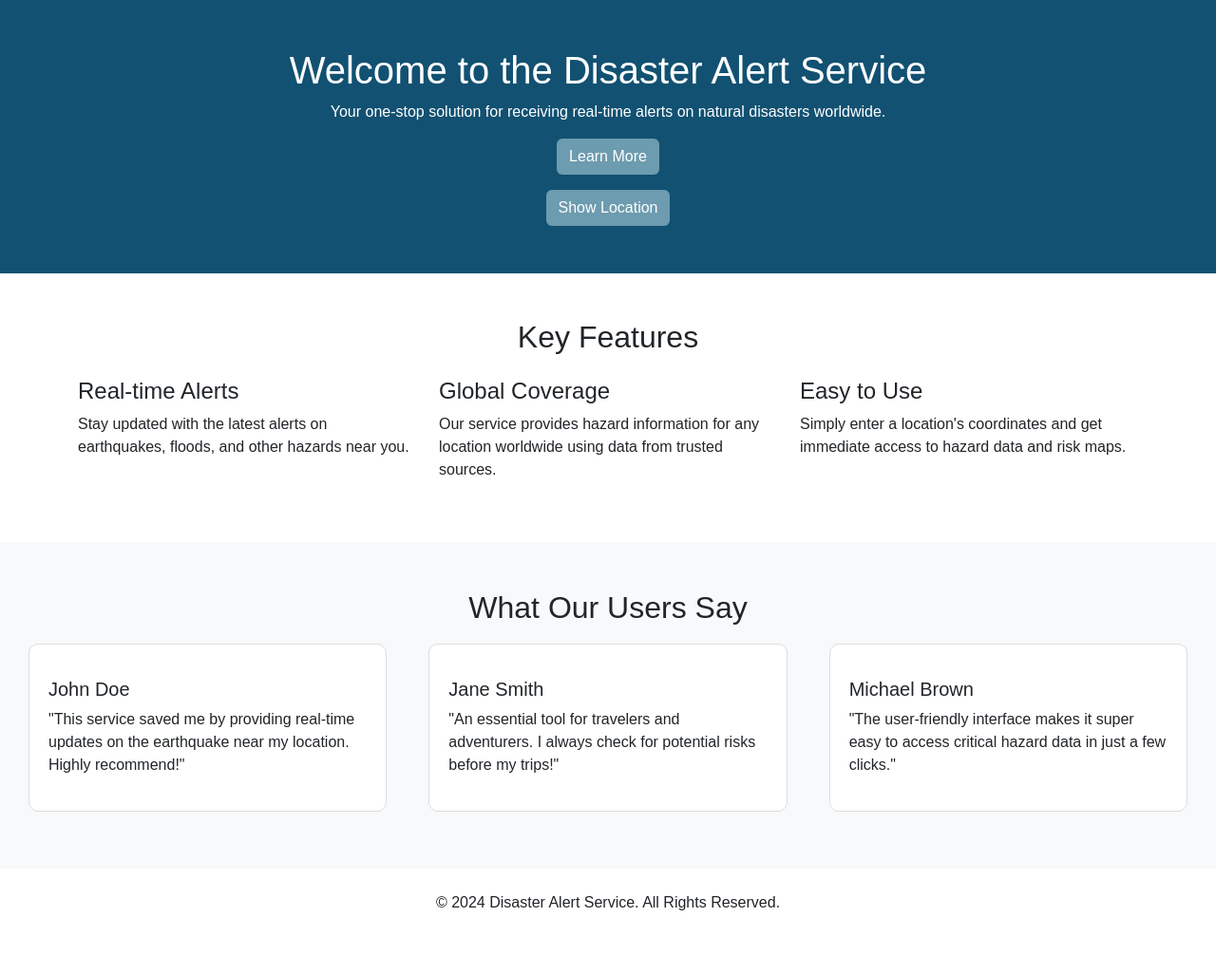
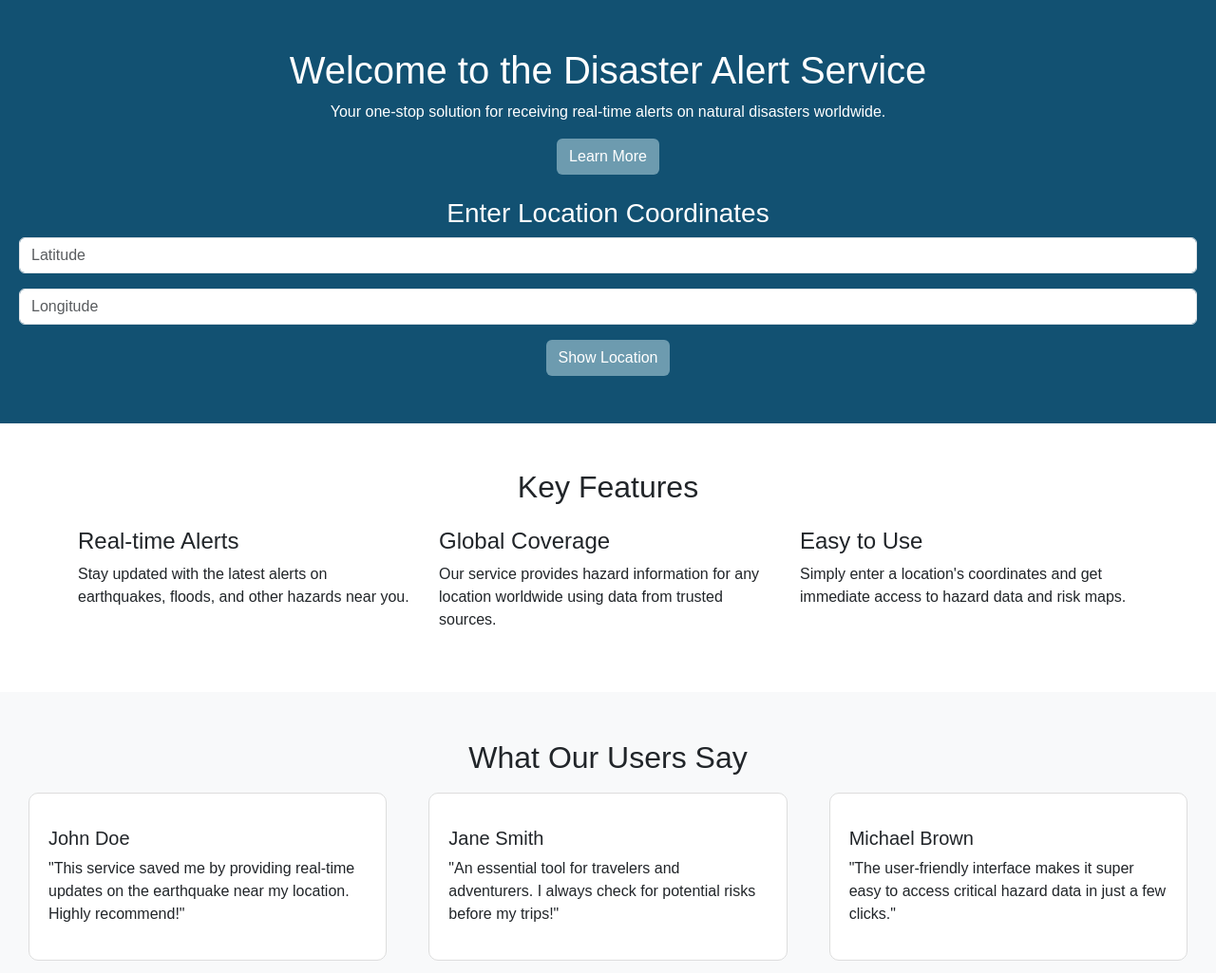
Before and after one commit to sriram5156689/disaster-alert-service, a plain HTML site: page index.html in a window 1280 px wide. Shown: the top 1025 px of the page at 95% size. Before the commit the page ends 1003 px from the top, so only its background shows below. Drawn offline with nearby package versions, Linux system fonts and the light colour scheme.

Commit message:
Update index.html

```diff
--- a/index.html
+++ b/index.html
@@ -42,8 +42,17 @@
         <h1>Welcome to the Disaster Alert Service</h1>
         <p>Your one-stop solution for receiving real-time alerts on natural disasters worldwide.</p>
         <a href="#features" class="btn btn-custom">Learn More</a>
-        <br>
-        <a href="location.html?latitude=37.7749&longitude=-122.4194" class="btn btn-custom mt-3">Show Location</a> <!-- Change coordinates as needed -->
+        <br><br>
+        <h3>Enter Location Coordinates</h3>
+        <form id="locationForm">
+            <div class="mb-3">
+                <input type="number" step="any" class="form-control" id="latitude" placeholder="Latitude" required>
+            </div>
+            <div class="mb-3">
+                <input type="number" step="any" class="form-control" id="longitude" placeholder="Longitude" required>
+            </div>
+            <button type="submit" class="btn btn-custom">Show Location</button>
+        </form>
     </section>
 
     <!-- Features Section -->
@@ -96,5 +105,14 @@
     </footer>
 
     <script src="https://cdn.jsdelivr.net/npm/bootstrap@5.3.0-alpha1/dist/js/bootstrap.bundle.min.js"></script>
+    <script>
+        // Handle form submission to pass coordinates
+        document.getElementById('locationForm').addEventListener('submit', function(event) {
+            event.preventDefault();
+            const latitude = document.getElementById('latitude').value;
+            const longitude = document.getElementById('longitude').value;
+            window.location.href = `location.html?latitude=${latitude}&longitude=${longitude}`;
+        });
+    </script>
 </body>
 </html>
```
